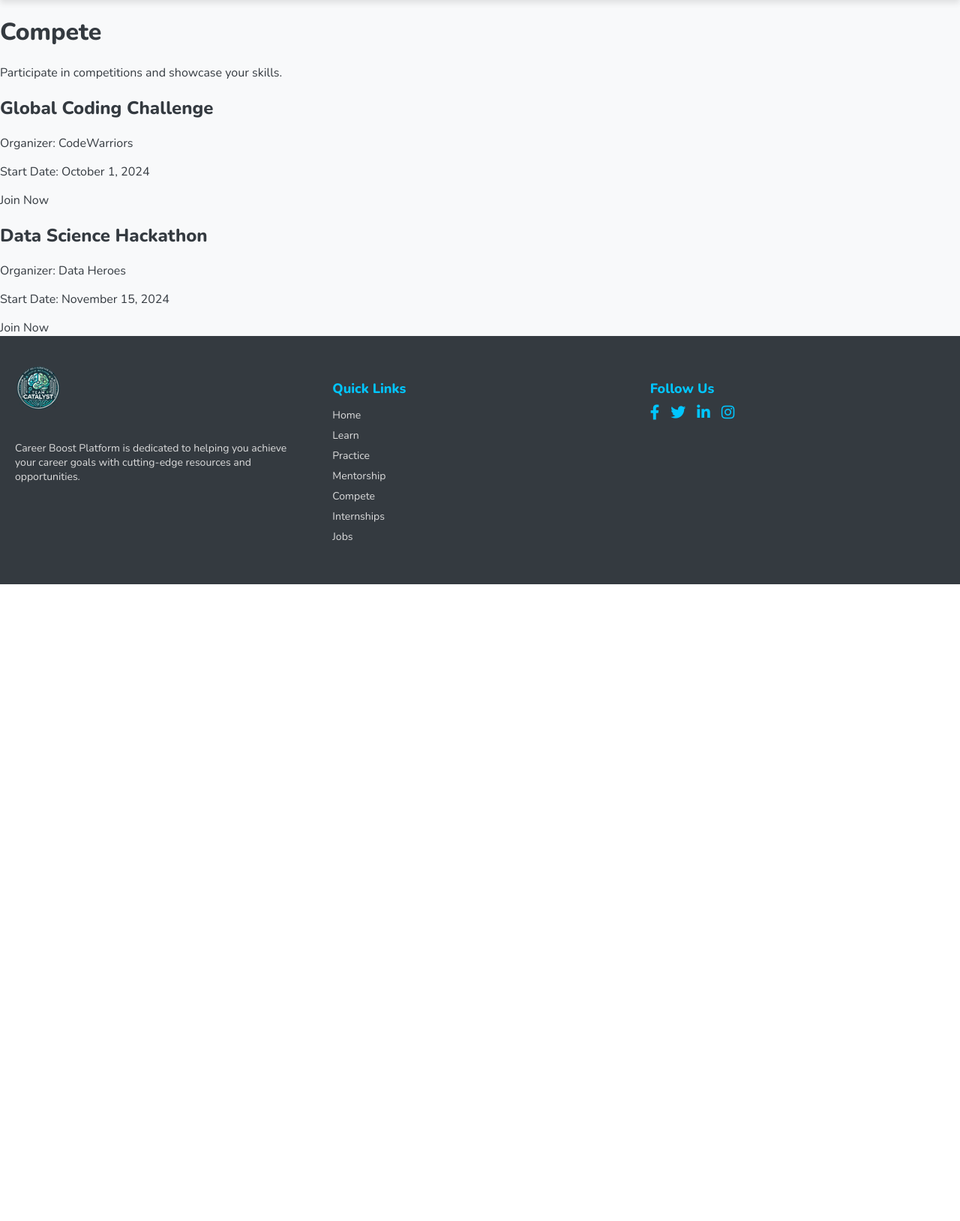
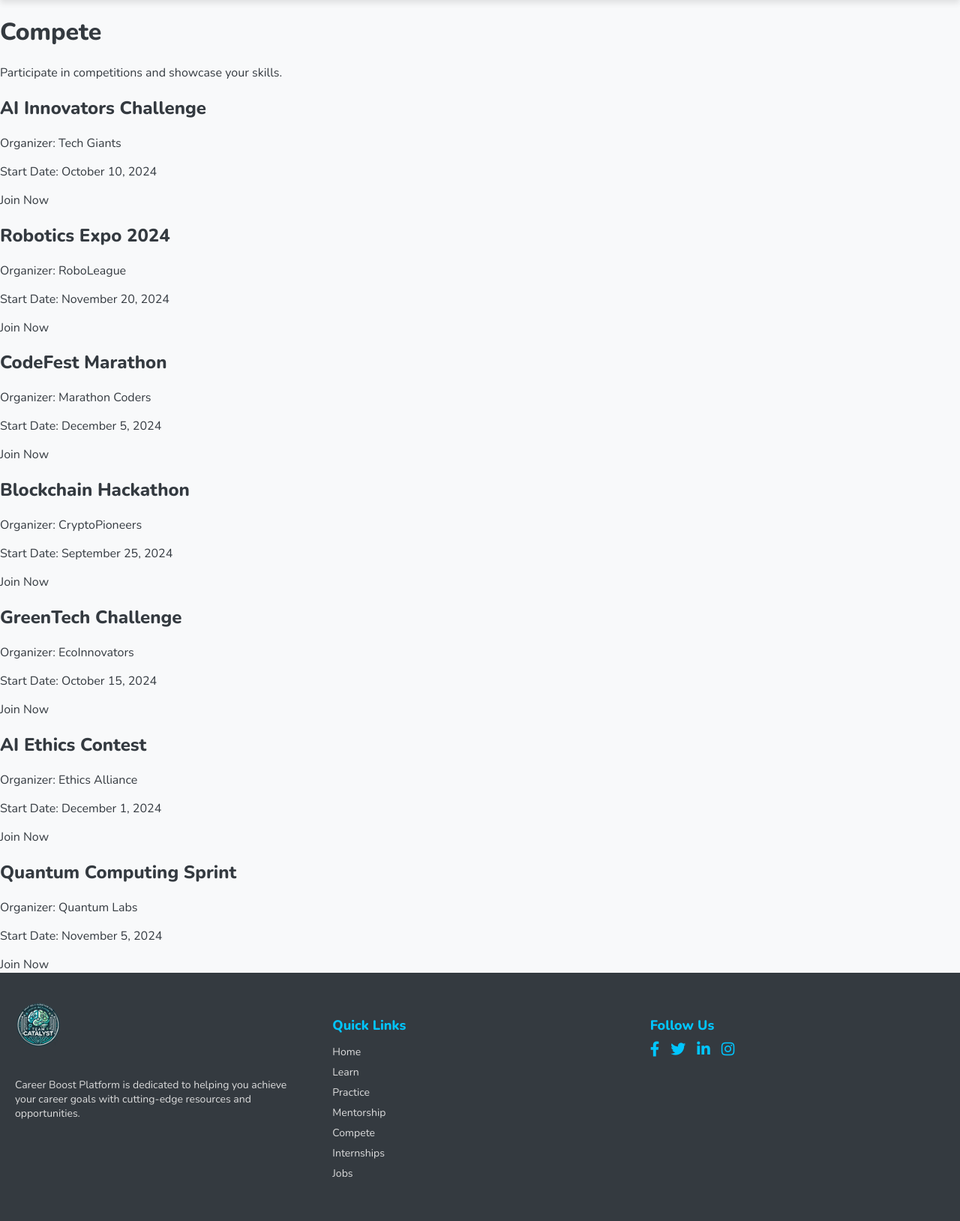
Before and after one commit to kaushal892004/Catalyst, a Flask app: page /compete in a window 1280 px wide. Shown: the part 76-1704 px from the top of the page at 75% size. Before the commit the page ends 855 px from the top, so only its background shows below. Run offline with Flask 3, Linux system fonts and the light colour scheme.

Commit message:
styles changes using tailwind

```diff
--- a/app/templates/compete.html
+++ b/app/templates/compete.html
@@ -1,27 +1,63 @@
 {% extends 'base.html' %}
 
 {% block content %}
-<div class="section-header">
-    <h1>Compete</h1>
-    <p>Participate in competitions and showcase your skills.</p>
+<div class="section-header text-center mb-8">
+    <h1 class="text-4xl font-bold text-blue-600 mb-4">Compete</h1>
+    <p class="text-lg text-gray-600">Participate in competitions and showcase your skills.</p>
 </div>
 
-<div class="competition-list">
+<div class="competition-list grid grid-cols-1 md:grid-cols-2 lg:grid-cols-3 gap-8 py-5">
     <!-- Example Competition Card -->
-    <div class="competition-card">
-        <h2>Global Coding Challenge</h2>
-        <p>Organizer: CodeWarriors</p>
-        <p>Start Date: October 1, 2024</p>
-        <a href="#" class="btn">Join Now</a>
+    <div class="compete-card bg-white shadow-lg rounded-lg p-6">
+        <h2 class="text-2xl font-semibold text-blue-600 mb-2">AI Innovators Challenge</h2>
+        <p class="text-gray-700 mb-2">Organizer: Tech Giants</p>
+        <p class="text-gray-700 mb-4">Start Date: October 10, 2024</p>
+        <a href="#" class="btn bg-blue-600 text-white font-semibold py-2 px-4 rounded hover:bg-blue-700 transition">Join Now</a>
     </div>
 
-    <div class="competition-card">
-        <h2>Data Science Hackathon</h2>
-        <p>Organizer: Data Heroes</p>
-        <p>Start Date: November 15, 2024</p>
-        <a href="#" class="btn">Join Now</a>
+    <div class="compete-card bg-white shadow-lg rounded-lg p-6">
+        <h2 class="text-2xl font-semibold text-blue-600 mb-2">Robotics Expo 2024</h2>
+        <p class="text-gray-700 mb-2">Organizer: RoboLeague</p>
+        <p class="text-gray-700 mb-4">Start Date: November 20, 2024</p>
+        <a href="#" class="btn bg-blue-600 text-white font-semibold py-2 px-4 rounded hover:bg-blue-700 transition">Join Now</a>
     </div>
 
-    <!-- Add more competition cards as needed -->
+    <div class="compete-card bg-white shadow-lg rounded-lg p-6">
+        <h2 class="text-2xl font-semibold text-blue-600 mb-2">CodeFest Marathon</h2>
+        <p class="text-gray-700 mb-2">Organizer: Marathon Coders</p>
+        <p class="text-gray-700 mb-4">Start Date: December 5, 2024</p>
+        <a href="#" class="btn bg-blue-600 text-white font-semibold py-2 px-4 rounded hover:bg-blue-700 transition">Join Now</a>
+    </div>
+
+    <div class="compete-card bg-white shadow-lg rounded-lg p-6">
+        <h2 class="text-2xl font-semibold text-blue-600 mb-2">Blockchain Hackathon</h2>
+        <p class="text-gray-700 mb-2">Organizer: CryptoPioneers</p>
+        <p class="text-gray-700 mb-4">Start Date: September 25, 2024</p>
+        <a href="#" class="btn bg-blue-600 text-white font-semibold py-2 px-4 rounded hover:bg-blue-700 transition">Join Now</a>
+    </div>
+
+    <div class="compete-card bg-white shadow-lg rounded-lg p-6">
+        <h2 class="text-2xl font-semibold text-blue-600 mb-2">GreenTech Challenge</h2>
+        <p class="text-gray-700 mb-2">Organizer: EcoInnovators</p>
+        <p class="text-gray-700 mb-4">Start Date: October 15, 2024</p>
+        <a href="#" class="btn bg-blue-600 text-white font-semibold py-2 px-4 rounded hover:bg-blue-700 transition">Join Now</a>
+    </div>
+
+    <div class="compete-card bg-white shadow-lg rounded-lg p-6">
+        <h2 class="text-2xl font-semibold text-blue-600 mb-2">AI Ethics Contest</h2>
+        <p class="text-gray-700 mb-2">Organizer: Ethics Alliance</p>
+        <p class="text-gray-700 mb-4">Start Date: December 1, 2024</p>
+        <a href="#" class="btn bg-blue-600 text-white font-semibold py-2 px-4 rounded hover:bg-blue-700 transition">Join Now</a>
+    </div>
+
+    <div class="compete-card bg-white shadow-lg rounded-lg p-6">
+        <h2 class="text-2xl font-semibold text-blue-600 mb-2">Quantum Computing Sprint</h2>
+        <p class="text-gray-700 mb-2">Organizer: Quantum Labs</p>
+        <p class="text-gray-700 mb-4">Start Date: November 5, 2024</p>
+        <a href="#" class="btn bg-blue-600 text-white font-semibold py-2 px-4 rounded hover:bg-blue-700 transition">Join Now</a>
+    </div>
 </div>
+
+
+
 {% endblock %}
```
